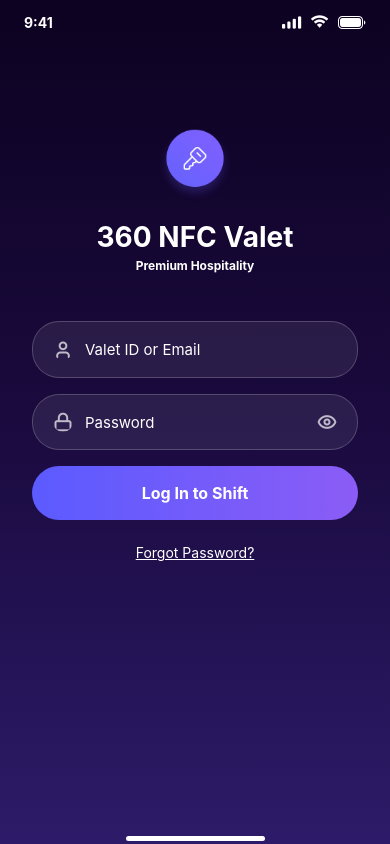
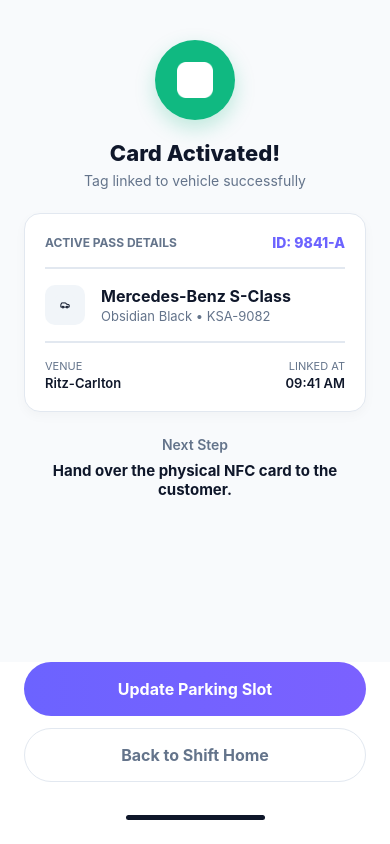
Before and after one commit to dimple0613/360-NFC-Valet, a React Native app: screen /DriverCardActivated in a window 390 px wide. Built offline with nearby package versions, Linux system fonts and the light colour scheme.

Commit message:
feat: add DriverCardActivated screen with pass details and navigation

```diff
--- a/package.json
+++ b/package.json
@@ -20,6 +20,7 @@
     "@react-native-async-storage/async-storage": "2.2.0",
     "@react-navigation/native": "^7.1.28",
     "@react-navigation/native-stack": "^7.10.1",
+    "babel-preset-expo": "~54.0.10",
     "expo": "~54.0.31",
     "expo-font": "~14.0.12",
     "expo-linear-gradient": "~15.0.8",
--- a/src/navigation/RootNavigator.tsx
+++ b/src/navigation/RootNavigator.tsx
@@ -4,6 +4,7 @@ import DriverLogin from "../screens/DriverLogin";
 import DriverSelectLocation from "../screens/DriverSelectLocation";
 import DriverNfcTap from "../screens/DriverNfcTap";
 import DriverCarDetails from "../screens/DriverCarDetails";
+import DriverCardActivated from "../screens/DriverCardActivated";
 import DriverUpdateParking from "../screens/DriverUpdateParking";
 import type { RootStackParamList } from "./types";
 
@@ -16,6 +17,7 @@ const RootNavigator = () => {
       <Stack.Screen name="DriverSelectLocation" component={DriverSelectLocation} />
       <Stack.Screen name="DriverNfcTap" component={DriverNfcTap} />
       <Stack.Screen name="DriverCarDetails" component={DriverCarDetails} />
+      <Stack.Screen name="DriverCardActivated" component={DriverCardActivated} />
       <Stack.Screen name="DriverUpdateParking" component={DriverUpdateParking} />
     </Stack.Navigator>
   );
--- a/src/navigation/types.ts
+++ b/src/navigation/types.ts
@@ -5,6 +5,7 @@ export type RootStackParamList = {
   DriverSelectLocation: undefined;
   DriverNfcTap: undefined;
   DriverCarDetails: undefined;
+  DriverCardActivated: undefined;
   DriverUpdateParking: undefined;
 };
 
--- a/src/screens/DriverCarDetails/index.tsx
+++ b/src/screens/DriverCarDetails/index.tsx
@@ -362,7 +362,7 @@ export default (props: DriverCarDetailsProps) => {
 						paddingHorizontal: 24,
 					}}>
 					<TouchableOpacity
-						onPress={() => alert('Pressed!')}
+						onPress={() => props.navigation.navigate('DriverCardActivated')}
 						activeOpacity={0.8}>
 						<LinearGradient
 							start={{x:0, y:0.5}}
--- /dev/null
+++ b/src/screens/DriverCardActivated/index.tsx
@@ -0,0 +1,339 @@
+import React from "react";
+import { View, ScrollView, Text, Image, TouchableOpacity } from "react-native";
+import { LinearGradient } from "expo-linear-gradient";
+import { SafeAreaView } from "react-native-safe-area-context";
+import type { RootStackScreenProps } from "../../navigation";
+type DriverCardActivatedProps = RootStackScreenProps<"DriverCardActivated">;
+export default (props: DriverCardActivatedProps) => {
+	return (
+		<SafeAreaView
+			style={{
+				flex: 1,
+				backgroundColor: "#FFFFFF",
+			}}>
+			<ScrollView
+				style={{
+					flex: 1,
+					backgroundColor: "#F8FAFC",
+				}}>
+				<View
+					style={{
+						flex: 1,
+						justifyContent: "space-between",
+					}}>
+					<View
+						style={{
+							flexDirection: "column",
+							alignItems: "center",
+							paddingTop: 40,
+							paddingBottom: 24,
+							paddingHorizontal: 24,
+							gap: 20,
+						}}>
+						<View
+							style={{
+								width: 80,
+								height: 80,
+								backgroundColor: "#10B981",
+								borderRadius: 40,
+								alignItems: "center",
+								justifyContent: "center",
+								shadowColor: "#10B981",
+								shadowOpacity: 0.25,
+								shadowOffset: {
+								    width: 0,
+								    height: 8,
+								},
+								shadowRadius: 20,
+								elevation: 8,
+							}}>
+							<Image
+								source={require("../../../assets/icon-car.png")}
+								resizeMode={"contain"}
+								style={{
+									width: 36,
+									height: 36,
+									tintColor: "#FFFFFF",
+								}}
+							/>
+						</View>
+						<View
+							style={{
+								alignItems: "center",
+								gap: 6,
+							}}>
+							<Text
+								style={{
+									textAlign: "center",
+									color: "#0F172A",
+									fontSize: 22,
+									fontWeight: "800",
+								}}>
+								{"Card Activated!"}
+							</Text>
+							<Text
+								style={{
+									textAlign: "center",
+									color: "#64748B",
+									fontSize: 14,
+									fontWeight: "400",
+								}}>
+								{"Tag linked to vehicle successfully"}
+							</Text>
+						</View>
+					</View>
+					<View
+						style={{
+							paddingHorizontal: 24,
+						}}>
+						<View
+							style={{
+								backgroundColor: "#FFFFFF",
+								borderRadius: 16,
+								padding: 20,
+								shadowColor: "#0F172A",
+								shadowOpacity: 0.03,
+								shadowOffset: {
+								    width: 0,
+								    height: 4,
+								},
+								shadowRadius: 12,
+								elevation: 4,
+								borderWidth: 1,
+								borderColor: "#E2E8F0",
+								gap: 16,
+							}}>
+							<View
+								style={{
+									flexDirection: "row",
+									justifyContent: "space-between",
+									alignItems: "center",
+								}}>
+								<Text
+									style={{
+										color: "#64748B",
+										fontSize: 12,
+										fontWeight: "700",
+										textTransform: "uppercase",
+									}}>
+									{"Active Pass Details"}
+								</Text>
+								<Text
+									style={{
+										color: "#6C63FF",
+										fontSize: 14,
+										fontWeight: "800",
+									}}>
+									{"ID: 9841-A"}
+								</Text>
+							</View>
+							<View
+								style={{
+									height: 0,
+									borderWidth: 1,
+									borderColor: "#E2E8F0",
+								}}
+							/>
+							<View
+								style={{
+									flexDirection: "row",
+									alignItems: "center",
+									gap: 16,
+								}}>
+								<View
+									style={{
+										width: 40,
+										height: 40,
+										backgroundColor: "#F1F5F9",
+										borderRadius: 10,
+										alignItems: "center",
+										justifyContent: "center",
+									}}>
+									<Image
+										source={require("../../../assets/icon-car.png")}
+										resizeMode={"contain"}
+										style={{
+											width: 20,
+											height: 20,
+										}}
+									/>
+								</View>
+								<View
+									style={{
+										flex: 1,
+										gap: 2,
+									}}>
+									<Text
+										style={{
+											color: "#0F172A",
+											fontSize: 16,
+											fontWeight: "700",
+										}}>
+										{"Mercedes-Benz S-Class"}
+									</Text>
+									<Text
+										style={{
+											color: "#64748B",
+											fontSize: 13,
+											fontWeight: "400",
+										}}>
+										{"Obsidian Black \u2022 KSA-9082"}
+									</Text>
+								</View>
+							</View>
+							<View
+								style={{
+									height: 0,
+									borderWidth: 1,
+									borderColor: "#E2E8F0",
+								}}
+							/>
+							<View
+								style={{
+									flexDirection: "row",
+									justifyContent: "space-between",
+								}}>
+								<View
+									style={{
+										gap: 2,
+									}}>
+									<Text
+										style={{
+											color: "#64748B",
+											fontSize: 11,
+											fontWeight: "400",
+											textTransform: "uppercase",
+										}}>
+										{"Venue"}
+									</Text>
+									<Text
+										style={{
+											color: "#0F172A",
+											fontSize: 13,
+											fontWeight: "600",
+										}}>
+										{"Ritz-Carlton"}
+									</Text>
+								</View>
+								<View
+									style={{
+										alignItems: "flex-end",
+										gap: 2,
+									}}>
+									<Text
+										style={{
+											color: "#64748B",
+											fontSize: 11,
+											fontWeight: "400",
+											textTransform: "uppercase",
+										}}>
+										{"Linked At"}
+									</Text>
+									<Text
+										style={{
+											color: "#0F172A",
+											fontSize: 13,
+											fontWeight: "600",
+										}}>
+										{"09:41 AM"}
+									</Text>
+								</View>
+							</View>
+						</View>
+					</View>
+					<View
+						style={{
+							paddingTop: 24,
+							paddingHorizontal: 32,
+							alignItems: "center",
+							gap: 8,
+						}}>
+						<Text
+							style={{
+								textAlign: "center",
+								color: "#64748B",
+								fontSize: 14,
+								fontWeight: "600",
+							}}>
+							{"Next Step"}
+						</Text>
+						<Text
+							style={{
+								textAlign: "center",
+								color: "#0F172A",
+								fontSize: 15,
+								fontWeight: "700",
+							}}>
+							{"Hand over the physical NFC card to the customer."}
+						</Text>
+					</View>
+				</View>
+			</ScrollView>
+			<View
+				style={{
+					paddingBottom: 16,
+					paddingHorizontal: 24,
+					gap: 12,
+				}}>
+				<TouchableOpacity
+					onPress={() => props.navigation.navigate("DriverUpdateParking")}
+					activeOpacity={0.8}>
+					<LinearGradient
+						start={{ x: 0, y: 0.5 }}
+						end={{ x: 1, y: 0.5 }}
+						colors={["#6C63FF", "#7B61FF"]}
+						style={{
+							height: 54,
+							borderRadius: 27,
+							alignItems: "center",
+							justifyContent: "center",
+						}}>
+						<Text
+							style={{
+								color: "#FFFFFF",
+								fontSize: 16,
+								fontWeight: "700",
+							}}>
+							{"Update Parking Slot"}
+						</Text>
+					</LinearGradient>
+				</TouchableOpacity>
+				<TouchableOpacity
+					onPress={() => props.navigation.popToTop()}
+					activeOpacity={0.8}
+					style={{
+						height: 54,
+						borderRadius: 27,
+						borderWidth: 1,
+						borderColor: "#E2E8F0",
+						alignItems: "center",
+						justifyContent: "center",
+					}}>
+					<Text
+						style={{
+							color: "#64748B",
+							fontSize: 16,
+							fontWeight: "700",
+						}}>
+						{"Back to Shift Home"}
+					</Text>
+				</TouchableOpacity>
+				<View
+					style={{
+						alignItems: "center",
+						paddingTop: 21,
+						paddingBottom: 8,
+					}}>
+					<View
+						style={{
+							width: 139,
+							height: 5,
+							backgroundColor: "#0F172A",
+							borderRadius: 100,
+						}}
+					/>
+				</View>
+			</View>
+		</SafeAreaView>
+	);
+};
```
Also changed, not shown: 1 other file (tests, documents, lock files or other folders).
